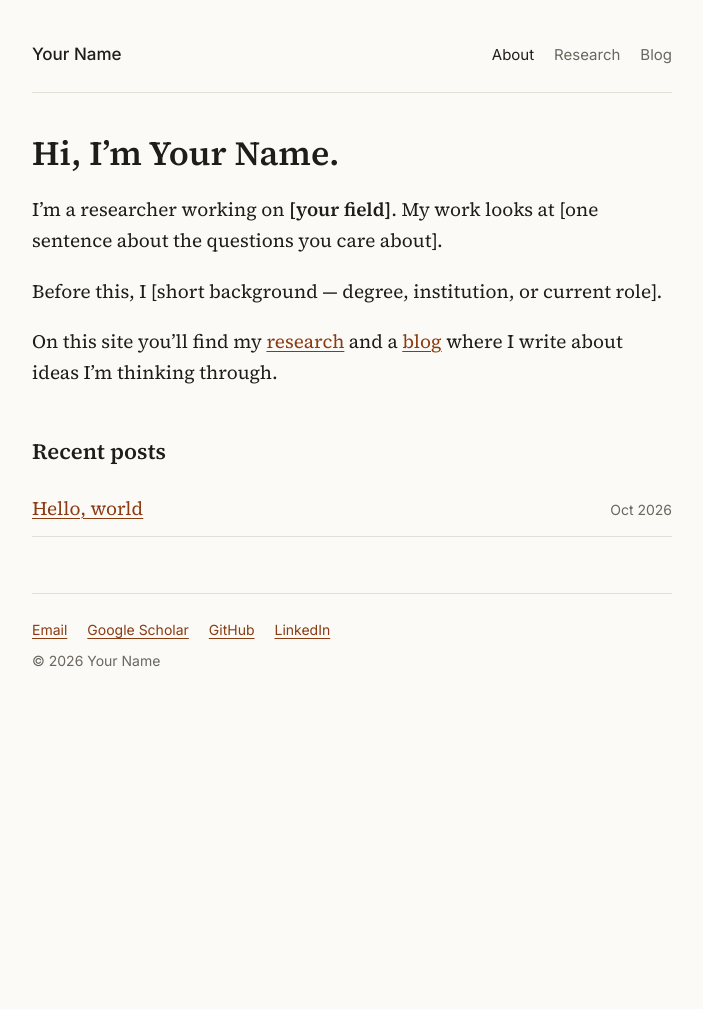
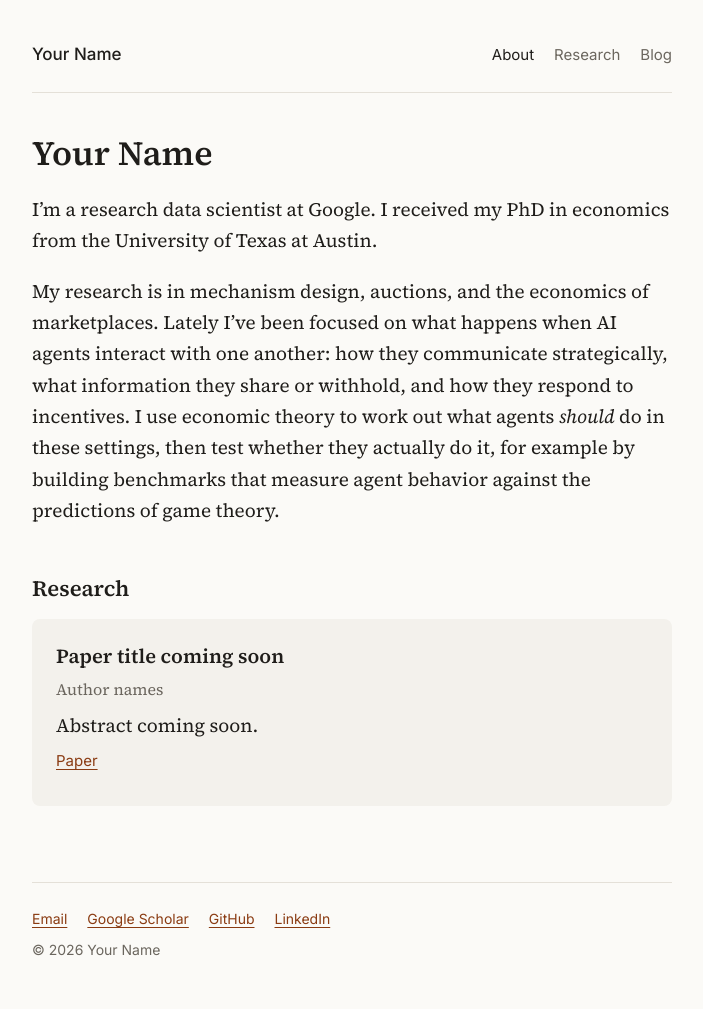
Before and after one commit to eaf4030/website, a Jekyll site: the page built from index.md, in a window 1280 px wide. Shown: the whole page, without its empty margins (288-991 px from the left). Built offline with Jekyll 4.4.1, drawn with Linux system fonts in a browser that asks for light colours; our own code applies the rules of GitHub Pages for plain Markdown files; before the commit the page ends 900 px from its top, so only the background shows below that.

Commit message:
Add bio; put research section on home page
Co-Authored-By: Claude Opus 5.5 <noreply@anthropic.com>
Claude-Session: https://claude.ai/code/session_01SfwawH9VrE58anpJi3pvAp

```diff
--- a/_config.yml
+++ b/_config.yml
@@ -1,6 +1,6 @@
 # Site settings — edit these first.
 title: Your Name
-description: Researcher. Writing about ideas, research, and whatever I'm thinking about.
+description: Economist and research data scientist at Google working on mechanism design, auctions, marketplaces, and how AI agents interact.
 email: you@example.com
 # Custom domain (efarahani.com) is used, so baseurl stays empty.
 baseurl: ""
--- a/_layouts/default.html
+++ b/_layouts/default.html
@@ -15,7 +15,7 @@
     <a class="site-title" href="{{ '/' | relative_url }}">{{ site.title }}</a>
     <nav>
       <a href="{{ '/' | relative_url }}"{% if page.url == '/' %} class="active"{% endif %}>About</a>
-      <a href="{{ '/research/' | relative_url }}"{% if page.url contains '/research' %} class="active"{% endif %}>Research</a>
+      <a href="{{ '/#research' | relative_url }}">Research</a>
       <a href="{{ '/blog/' | relative_url }}"{% if page.url contains '/blog' %} class="active"{% endif %}>Blog</a>
     </nav>
   </header>
--- a/index.md
+++ b/index.md
@@ -2,23 +2,30 @@
 layout: default
 ---
 
-# Hi, I'm Your Name.
+# Your Name
 
-I'm a researcher working on **[your field]**. My work looks at
-[one sentence about the questions you care about].
+I'm a research data scientist at Google. I received my PhD in economics from
+the University of Texas at Austin.
 
-Before this, I [short background — degree, institution, or current role].
+My research is in mechanism design, auctions, and the economics of
+marketplaces. Lately I've been focused on what happens when AI agents interact
+with one another: how they communicate strategically, what information they
+share or withhold, and how they respond to incentives. I use economic theory to
+work out what agents *should* do in these settings, then test whether they
+actually do it, for example by building benchmarks that measure agent behavior
+against the predictions of game theory.
 
-On this site you'll find my [research](research/) and a [blog](blog/)
-where I write about ideas I'm thinking through.
+## Research {#research}
 
-## Recent posts
+<!-- To add a paper: copy one <div class="paper"> block below and edit it.
+     Put the PDF in the papers/ folder and link to it as /papers/filename.pdf,
+     or link to an external page (arXiv, SSRN, journal). -->
 
-<ul class="post-list">
-{% for post in site.posts limit:3 %}
-  <li>
-    <a href="{{ post.url | relative_url }}">{{ post.title }}</a>
-    <span class="date">{{ post.date | date: "%b %Y" }}</span>
-  </li>
-{% endfor %}
-</ul>
+<div class="paper">
+  <h3>Paper title coming soon</h3>
+  <p class="authors">Author names</p>
+  <p>Abstract coming soon.</p>
+  <p class="paper-links">
+    <a href="#">Paper</a>
+  </p>
+</div>
```
Also changed, not shown: research.md (deleted, +0 -23 lines), README.md.
